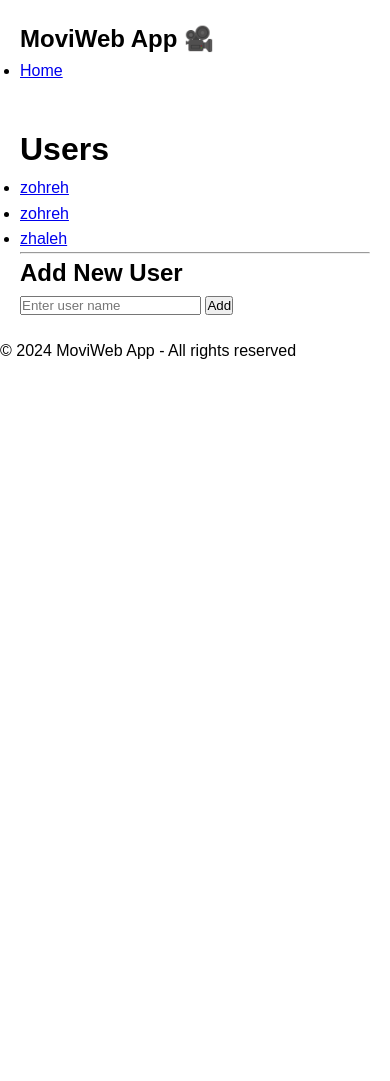
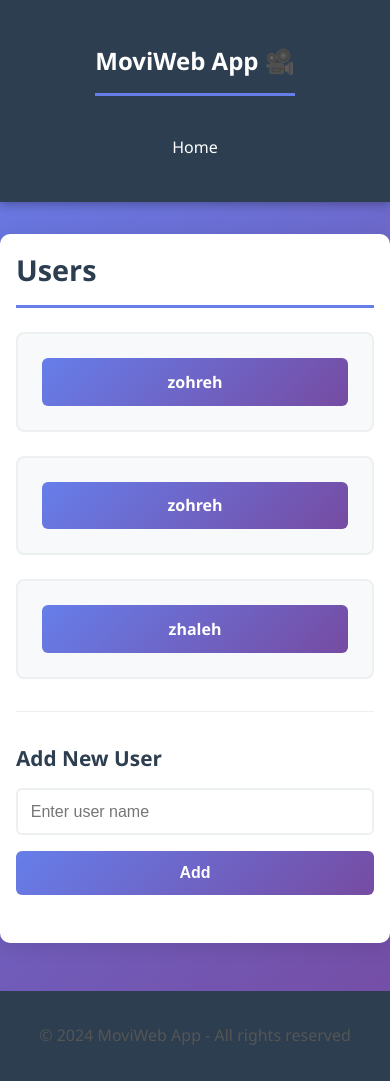
Before and after one commit to salehizhaleh/MoviWebApp-, a Flask app: page / in a window 390 px wide. Before the commit the page ends 359 px from the top, so only its background shows below. Run offline with Flask 3, Linux system fonts and the light colour scheme.

Commit message:
Complete MoviWeb App with all features and styling

```diff
--- a/app.py
+++ b/app.py
@@ -2,6 +2,7 @@ from flask import Flask, render_template, request, redirect, url_for
 from data_manager import DataManager
 from models import db, Movie, User
 import os
+import requests
 
 app = Flask(__name__)
 
@@ -11,6 +12,9 @@ app.config['SQLALCHEMY_TRACK_MODIFICATIONS'] = False
 
 db.init_app(app)
 data_manager = DataManager()
+
+OMDB_API_KEY = '4f95cb28'
+OMDB_URL = 'http://www.omdbapi.com/'
 
 
 @app.route('/')
@@ -27,6 +31,57 @@ def create_user():
     return redirect(url_for('index'))
 
 
+@app.route('/users/<int:user_id>/movies', methods=['GET'])
+def show_user_movies(user_id):
+    user = User.query.get(user_id)
+    if not user:
+        return redirect(url_for('index'))
+    movies = data_manager.get_movies(user_id)
+    return render_template('movies.html', user=user, movies=movies)
+
+
+@app.route('/users/<int:user_id>/movies', methods=['POST'])
+def add_movie_to_user(user_id):
+    movie_title = request.form.get('movie_title')
+
+    if not movie_title:
+        return redirect(url_for('show_user_movies', user_id=user_id))
+
+    params = {
+        'apikey': OMDB_API_KEY,
+        't': movie_title
+    }
+
+    response = requests.get(OMDB_URL, params=params)
+    data = response.json()
+
+    if data.get('Response') == 'True':
+        movie = Movie(
+            name=data.get('Title'),
+            director=data.get('Director'),
+            year=int(data.get('Year', 0)) if data.get('Year') else None,
+            poster_url=data.get('Poster'),
+            user_id=user_id
+        )
+        data_manager.add_movie(movie)
+
+    return redirect(url_for('show_user_movies', user_id=user_id))
+
+
+@app.route('/users/<int:user_id>/movies/<int:movie_id>/update', methods=['POST'])
+def update_movie(user_id, movie_id):
+    new_title = request.form.get('title')
+    if new_title:
+        data_manager.update_movie(movie_id, new_title)
+    return redirect(url_for('show_user_movies', user_id=user_id))
+
+
+@app.route('/users/<int:user_id>/movies/<int:movie_id>/delete', methods=['POST'])
+def delete_movie(user_id, movie_id):
+    data_manager.delete_movie(movie_id)
+    return redirect(url_for('show_user_movies', user_id=user_id))
+
+
 if __name__ == '__main__':
     with app.app_context():
         db.create_all()
--- a/static/style.css
+++ b/static/style.css
@@ -5,8 +5,47 @@
 }
 
 body {
-    font-family: Arial, sans-serif;
-    line-height: 1.6;
+    font-family: 'Segoe UI', Tahoma, Geneva, Verdana, sans-serif;
+    background: linear-gradient(135deg, #667eea 0%, #764ba2 100%);
+    min-height: 100vh;
+    color: #333;
+}
+
+.header {
+    background-color: #2c3e50;
+    box-shadow: 0 2px 10px rgba(0, 0, 0, 0.3);
+}
+
+.navbar {
+    padding: 1.5rem 0;
+}
+
+.navbar .container {
+    display: flex;
+    justify-content: space-between;
+    align-items: center;
+}
+
+.logo {
+    color: #fff;
+    font-size: 1.8rem;
+    font-weight: bold;
+}
+
+.nav-links {
+    list-style: none;
+    display: flex;
+    gap: 2rem;
+}
+
+.nav-links a {
+    color: #fff;
+    text-decoration: none;
+    transition: color 0.3s ease;
+}
+
+.nav-links a:hover {
+    color: #667eea;
 }
 
 .container {
@@ -14,3 +53,236 @@ body {
     margin: 0 auto;
     padding: 20px;
 }
+
+main.container {
+    background: #fff;
+    border-radius: 10px;
+    margin: 2rem auto;
+    padding: 2rem;
+    box-shadow: 0 4px 20px rgba(0, 0, 0, 0.1);
+}
+
+h1 {
+    color: #2c3e50;
+    margin-bottom: 1.5rem;
+    font-size: 2.5rem;
+    border-bottom: 3px solid #667eea;
+    padding-bottom: 1rem;
+}
+
+h2 {
+    color: #2c3e50;
+    margin-top: 2rem;
+    margin-bottom: 1rem;
+    font-size: 1.8rem;
+}
+
+h3 {
+    color: #2c3e50;
+    margin-bottom: 0.5rem;
+}
+
+hr {
+    border: 0;
+    height: 1px;
+    background: #ecf0f1;
+    margin: 2rem 0;
+}
+
+.user-list,
+.movie-list {
+    list-style: none;
+    display: grid;
+    grid-template-columns: repeat(auto-fill, minmax(250px, 1fr));
+    gap: 1.5rem;
+    margin-bottom: 2rem;
+}
+
+.user-entry,
+.movie-entry {
+    background: #f8f9fa;
+    border: 2px solid #ecf0f1;
+    border-radius: 8px;
+    padding: 1.5rem;
+    transition: all 0.3s ease;
+}
+
+.user-entry:hover,
+.movie-entry:hover {
+    border-color: #667eea;
+    box-shadow: 0 4px 15px rgba(102, 126, 234, 0.2);
+    transform: translateY(-5px);
+}
+
+.user-entry a {
+    display: block;
+    text-align: center;
+    color: #fff;
+    text-decoration: none;
+}
+
+.movie-item {
+    display: flex;
+    flex-direction: column;
+    gap: 1rem;
+}
+
+.movie-poster {
+    width: 100%;
+    height: 200px;
+    object-fit: cover;
+    border-radius: 6px;
+}
+
+.movie-info {
+    flex: 1;
+}
+
+.movie-info p {
+    margin: 0.5rem 0;
+    color: #555;
+    font-size: 0.9rem;
+}
+
+.movie-actions {
+    display: flex;
+    flex-direction: column;
+    gap: 0.5rem;
+}
+
+.inline-form {
+    display: flex;
+    gap: 0.5rem;
+}
+
+.inline-form input {
+    flex: 1;
+    padding: 0.5rem;
+    border: 1px solid #bdc3c7;
+    border-radius: 4px;
+    font-size: 0.9rem;
+}
+
+.inline-form button {
+    padding: 0.5rem 1rem;
+}
+
+.form {
+    display: flex;
+    flex-direction: column;
+    gap: 1rem;
+    margin-bottom: 2rem;
+}
+
+.form input {
+    padding: 0.8rem;
+    border: 2px solid #ecf0f1;
+    border-radius: 6px;
+    font-size: 1rem;
+    transition: border-color 0.3s ease;
+}
+
+.form input:focus {
+    outline: none;
+    border-color: #667eea;
+}
+
+.btn {
+    padding: 0.8rem 1.5rem;
+    background: linear-gradient(135deg, #667eea 0%, #764ba2 100%);
+    color: #fff;
+    border: none;
+    border-radius: 6px;
+    cursor: pointer;
+    font-size: 1rem;
+    font-weight: bold;
+    transition: all 0.3s ease;
+}
+
+.btn:hover {
+    transform: translateY(-2px);
+    box-shadow: 0 4px 12px rgba(102, 126, 234, 0.4);
+}
+
+.btn-back {
+    background: #95a5a6;
+    margin-bottom: 1rem;
+}
+
+.btn-back:hover {
+    background: #7f8c8d;
+}
+
+.btn-update {
+    background: #3498db;
+    padding: 0.5rem 1rem;
+    font-size: 0.9rem;
+}
+
+.btn-update:hover {
+    background: #2980b9;
+}
+
+.btn-delete {
+    background: #e74c3c;
+    padding: 0.5rem 1rem;
+    font-size: 0.9rem;
+}
+
+.btn-delete:hover {
+    background: #c0392b;
+}
+
+.footer {
+    background-color: #2c3e50;
+    color: #ecf0f1;
+    text-align: center;
+    padding: 2rem;
+    margin-top: 3rem;
+}
+
+.footer p {
+    margin: 0;
+}
+
+p {
+    line-height: 1.6;
+    color: #555;
+    margin-bottom: 1rem;
+}
+
+@media (max-width: 768px) {
+    .navbar .container {
+        flex-direction: column;
+        gap: 1rem;
+    }
+
+    .logo {
+        font-size: 1.5rem;
+    }
+
+    h1 {
+        font-size: 1.8rem;
+    }
+
+    h2 {
+        font-size: 1.3rem;
+    }
+
+    .user-list,
+    .movie-list {
+        grid-template-columns: 1fr;
+    }
+
+    .form {
+        flex-direction: column;
+    }
+
+    .inline-form {
+        flex-direction: column;
+    }
+
+    main.container {
+        padding: 1rem;
+    }
+}
```
Also changed, not shown: templates/movies.html (+55 -0 lines), movies.db.
